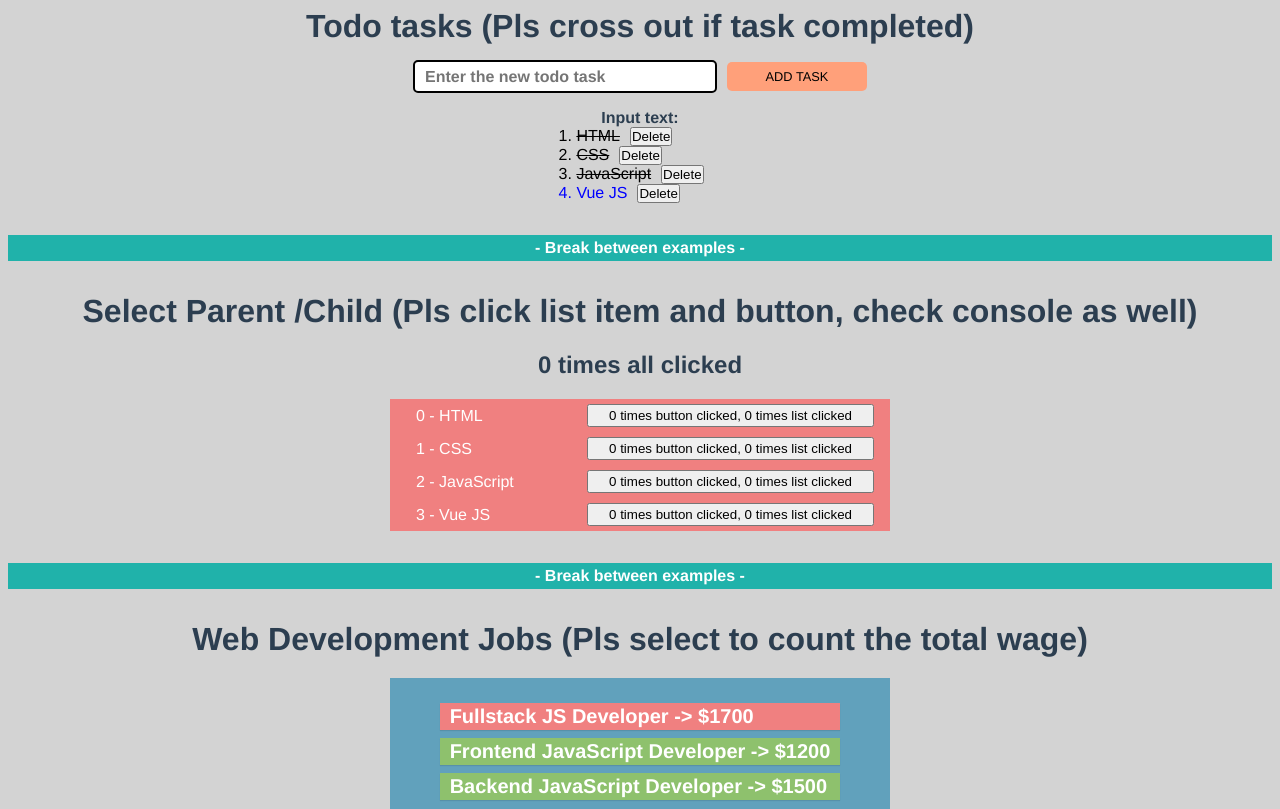
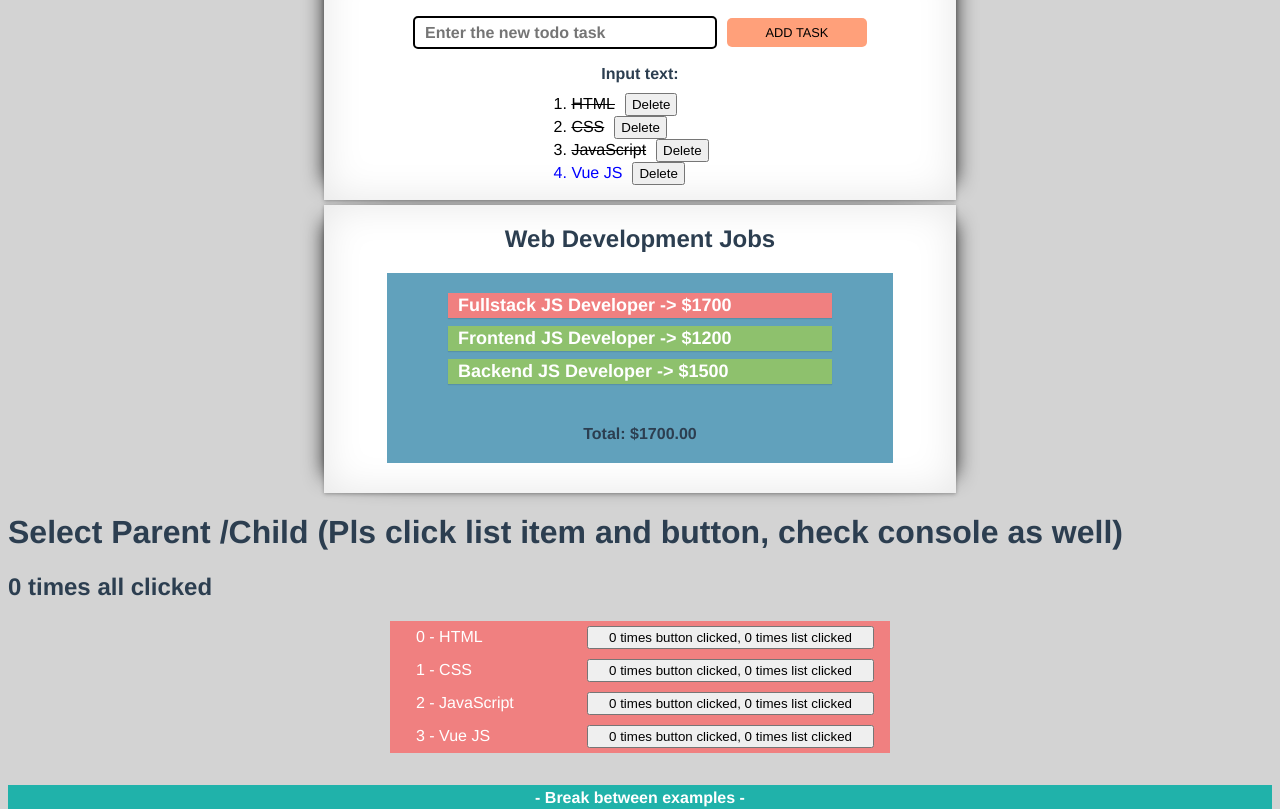
Before and after one commit to valvic66/vue01, a Vue app: page / in a window 1280 px wide. Shown: the part 540-1349 px from the top of the page. Built offline with nearby package versions, Linux system fonts and the light colour scheme.

Commit message:
better design 80% completed

```diff
--- a/src/App.vue
+++ b/src/App.vue
@@ -1,12 +1,9 @@
 <template>
   <div id="app">
     <instant-search></instant-search>
-    <break></break>
-    <to-do title="Todo tasks (Pls cross out if task completed)"></to-do>
-    <break></break>
+    <to-do title="Todo tasks"></to-do>
+    <conditional-services></conditional-services>
     <counter-parent></counter-parent>
-    <break></break>
-    <conditional-services></conditional-services>
     <break></break>
     <navigation-menu></navigation-menu>
   </div>
@@ -16,9 +13,9 @@
 import Break from './components/Break'
 import InstantSearch from './components/InstantSearch'
 import ToDo from './components/ToDo'
+import ConditionalServices from './components/ConditionalServices'
 import NavigationMenu from './components/NavigationMenu'
 import CounterParent from './components/CounterParent'
-import ConditionalServices from './components/ConditionalServices'
 
 
 export default {
@@ -39,7 +36,7 @@ export default {
   font-family: 'Avenir', Helvetica, Arial, sans-serif;
   -webkit-font-smoothing: antialiased;
   -moz-osx-font-smoothing: grayscale;
-  text-align: center;
+  /* text-align: center; */
   color: #2c3e50;
 }
 body {
--- a/src/components/ConditionalServices.vue
+++ b/src/components/ConditionalServices.vue
@@ -1,6 +1,6 @@
 <template>
-    <form v-cloak>
-        <h1>Web Development Jobs (Pls select to count the total wage)</h1>
+    <div class="conditional effect" v-cloak>
+        <h2 style="padding-top: 20px; text-align: center;">Web Development Jobs</h2>
         <div class="conditional-services">
             <ul>
                 <li
@@ -17,7 +17,7 @@
                 Total: <span>{{total() | currency}}</span>
             </div>
         </div>
-    </form>
+    </div>
 </template>
 
 <script>
@@ -30,17 +30,18 @@ export default {
                     name: 'Fullstack JS Developer',
                     wage: 1700,
                     active:true
-                },{
-                    name: 'Frontend JavaScript Developer',
+                },
+                {
+                    name: 'Frontend JS Developer',
                     wage: 1200,
                     active:false
-                },{
-                    name: 'Backend JavaScript Developer',
+                },
+                {
+                    name: 'Backend JS Developer',
                     wage: 1500,
                     active:false
                 }
-            ],
-
+            ]
         }
     },
     methods: {
@@ -74,48 +75,103 @@ export default {
         margin: 0;
         padding: 0;
     }
+    .conditional {
+        max-width: 90%;
+        min-width: 360px;
+        background:#FFF;
+        margin: 5px auto;
+        padding-bottom: 10px;
+    }
+    .conditional-services {
+        background-color: #61a1bc;
 
-    form {
-        border-radius: 2px;
-        /* box-shadow: 0 1px 1px #ccc; */
-        /* padding: 15px 30px; */
-        margin: 0 auto;
+        width: 80%;
+        height: 220px;
+        margin: 20px auto;
+        padding: 20px 0;
+
+        display: flex;
+        flex-direction: column;
+        align-items: center;
+        justify-content: space-between;
     }
-    form ul {
+    .effect {
+        position:relative;
+        -webkit-box-shadow:0 1px 4px rgba(0, 0, 0, 0.3), 0 0 40px rgba(0, 0, 0, 0.1) inset;
+        -moz-box-shadow:0 1px 4px rgba(0, 0, 0, 0.3), 0 0 40px rgba(0, 0, 0, 0.1) inset;
+        box-shadow:0 1px 4px rgba(0, 0, 0, 0.3), 0 0 40px rgba(0, 0, 0, 0.1) inset;
+    }
+    .effect:before, .effect:after {
+        content:"";
+        position:absolute;
+        z-index:-1;
+        -webkit-box-shadow:0 0 20px rgba(0,0,0,0.8);
+        -moz-box-shadow:0 0 20px rgba(0,0,0,0.8);
+        box-shadow:0 0 20px rgba(0,0,0,0.8);
+        top:10px;
+        bottom:10px;
+        left:0;
+        right:0;
+        -moz-border-radius:100px / 10px;
+        border-radius:100px / 10px;
+        }
+    .effect:after {
+        right:10px;
+        left:auto;
+        -webkit-transform:skew(8deg) rotate(3deg);
+        -moz-transform:skew(8deg) rotate(3deg);
+        -ms-transform:skew(8deg) rotate(3deg);
+        -o-transform:skew(8deg) rotate(3deg);
+        transform:skew(8deg) rotate(3deg);
+    }
+    div ul {
         list-style: none;
         color: #fff;
         font-size: 20px;
         font-weight: bold;
         text-align: left;
-        /* margin: 20px 0 15px; */
+
+        width: 80%;
+
+        display: flex;
+        flex-direction: column;
+        align-items: center;
     }
-    form ul li {
+    div ul li {
         background-color: #8ec16d;
         margin-bottom: 8px;
         box-shadow: 0 1px 1px rgba(0,0,0,0.1);
         cursor: pointer;
         padding: 2px 10px;
+        width: 90%;
+
+        /* display: flex;
+        flex-direction: column;
+        align-items: center; */
     }
-    form ul li.active{
+    div ul li.active{
         background-color: lightcoral;
-    }
-    .conditional-services {
-        background-color: #61a1bc;
-
-        width: 500px;
-        height: 180px;
-        margin: 20px auto;
-        padding: 10px 0;
-
-        display: flex;
-        flex-direction: column;
-        justify-content: space-around;
-        align-items: center;
     }
     .job-item {
         cursor: pointer;
+        font-size: .9em;
     }
     .total {
         font-weight: bold;
     }
+    @media screen and (min-width: 576px) {
+        .conditional { max-width: 80%; }
+    }
+     @media screen and (min-width: 645px) {
+        .conditional-services { height: 150px; }
+    }
+    @media screen and (min-width: 768px) {
+        .conditional { max-width: 70%; }
+    }
+    @media screen and (min-width: 992px) {
+        .conditional { max-width: 60%; }
+    }
+    @media screen and (min-width: 1024px) {
+        .conditional { max-width: 50%; }
+    }
 </style>
--- a/src/components/InstantSearch.vue
+++ b/src/components/InstantSearch.vue
@@ -1,6 +1,6 @@
 <template>
-    <form class="instant-search effect" v-cloak>
-        <h2 style="padding-top: 20px;">Instant Search</h2>
+    <div class="instant-search effect" v-cloak>
+        <h2 style="padding-top: 20px; text-align: center;">Instant Search</h2>
         <div class="search-bar">
             <input type="text" v-model="searchString" placeholder="Enter Apple product search">
         </div>
@@ -14,7 +14,7 @@
                 <p>{{ article.title | capitalize }}</p>
             </li>
         </ul>
-    </form>
+    </div>
 </template>
 
 <script>
@@ -88,7 +88,8 @@ export default {
     }
     .instant-search {
         max-width: 90%;
-        min-width: 390px;
+        min-width: 360px;
+        height: 480px;
         background:#FFF;
         margin: 5px auto;
     }
--- a/src/components/ToDo.vue
+++ b/src/components/ToDo.vue
@@ -1,11 +1,11 @@
 <template>
-  <div class="todos" v-cloak>
-    <h1 class="todos_title">{{ title }}</h1>
+  <div class="todos effect" v-cloak>
+    <h2 style="padding-top: 20px; text-align: center;" class="todos_title">{{ title }}</h2>
     <div class="input-wrapper">
       <input type="text" v-model="inputText" v-on:keypress.enter="addTask" placeholder="Enter the new todo task" />
       <my-button class="my-button" v-on:clicked="addTask" buttontitle="Add Task" v-bind:isSmall='true'></my-button>
     </div>
-    <h4>Input text: {{ inputText }}</h4>
+    <h4 style="margin-bottom: 10px;">Input text: {{ inputText }}</h4>
     <p class="todos_none" v-if="!todos.length">No todos</p>
     <ol>
       <li
@@ -13,14 +13,14 @@
         v-bind:key="index"
         :class="{ completed: todo.done }"
         @click="todo.done = !todo.done"
-      >{{ todo.content }}<button v-on:click="deleteTask(index)">Delete</button></li>
+      >{{ todo.content }}<button style="padding: 2px 5px;" v-on:click="deleteTask(index)">Delete</button></li>
     </ol>
   </div>
 </template>
 
 
 <script>
-import MyButton from './MyButton'
+import MyButton from "./MyButton";
 
 export default {
   name: "ToDo",
@@ -29,32 +29,32 @@ export default {
     return {
       // title: 'todos',
       todos: [
-        {content: 'HTML', done: true},
-        {content: 'CSS', done: true},
-        {content: 'JavaScript', done: true},
-        {content: 'Vue JS', done: false}
+        { content: "HTML", done: true },
+        { content: "CSS", done: true },
+        { content: "JavaScript", done: true },
+        { content: "Vue JS", done: false }
       ],
-      inputText: ''
-    }
+      inputText: ""
+    };
   },
   methods: {
-    addTask: function () {
-      if (this.inputText !== '') {
+    addTask: function() {
+      if (this.inputText !== "") {
         this.todos.push({
           content: this.inputText,
           done: false
-        })
-        this.inputText = ''
+        });
+        this.inputText = "";
       }
     },
-    deleteTask: function (index) {
-      this.todos.splice (index, 1)
+    deleteTask: function(index) {
+      this.todos.splice(index, 1);
     }
   },
   components: {
     MyButton
   }
-}
+};
 </script>
 
 
@@ -67,17 +67,58 @@ export default {
   padding: 0;
 }
 .todos {
+  max-width: 90%;
+  min-width: 360px;
+  background: #fff;
+  margin: 5px auto;
+
   text-align: left;
+  padding-bottom: 15px;
 
   display: flex;
   flex-direction: column;
   align-items: center;
 }
+.effect {
+  position: relative;
+  -webkit-box-shadow: 0 1px 4px rgba(0, 0, 0, 0.3),
+    0 0 40px rgba(0, 0, 0, 0.1) inset;
+  -moz-box-shadow: 0 1px 4px rgba(0, 0, 0, 0.3),
+    0 0 40px rgba(0, 0, 0, 0.1) inset;
+  box-shadow: 0 1px 4px rgba(0, 0, 0, 0.3), 0 0 40px rgba(0, 0, 0, 0.1) inset;
+}
+.effect:before,
+.effect:after {
+  content: "";
+  position: absolute;
+  z-index: -1;
+  -webkit-box-shadow: 0 0 20px rgba(0, 0, 0, 0.8);
+  -moz-box-shadow: 0 0 20px rgba(0, 0, 0, 0.8);
+  box-shadow: 0 0 20px rgba(0, 0, 0, 0.8);
+  top: 10px;
+  bottom: 10px;
+  left: 0;
+  right: 0;
+  -moz-border-radius: 100px / 10px;
+  border-radius: 100px / 10px;
+}
+.effect:after {
+  right: 10px;
+  left: auto;
+  -webkit-transform: skew(8deg) rotate(3deg);
+  -moz-transform: skew(8deg) rotate(3deg);
+  -ms-transform: skew(8deg) rotate(3deg);
+  -o-transform: skew(8deg) rotate(3deg);
+  transform: skew(8deg) rotate(3deg);
+}
+.input-wrapper {
+  margin-bottom: 10px;
+  max-width: 90%;
+}
 .input-wrapper button {
   margin-left: 10px;
 }
 div input {
-    /* background:#fff no-repeat 13px 13px; */
   border: none;
   width: 300px;
   height: 7px;
@@ -125,4 +166,24 @@ export default {
 .my-button {
   margin-left: 10px;
 }
+@media screen and (min-width: 576px) {
+  .todos {
+    max-width: 80%;
+  }
+}
+@media screen and (min-width: 768px) {
+  .todos {
+    max-width: 70%;
+  }
+}
+@media screen and (min-width: 992px) {
+  .todos {
+    max-width: 60%;
+  }
+}
+@media screen and (min-width: 1024px) {
+  .todos {
+    max-width: 50%;
+  }
+}
 </style>
```
Also changed, not shown: 13 other files (tests, documents, lock files or other folders). Lines whose indentation alone changed are shown as unchanged.
